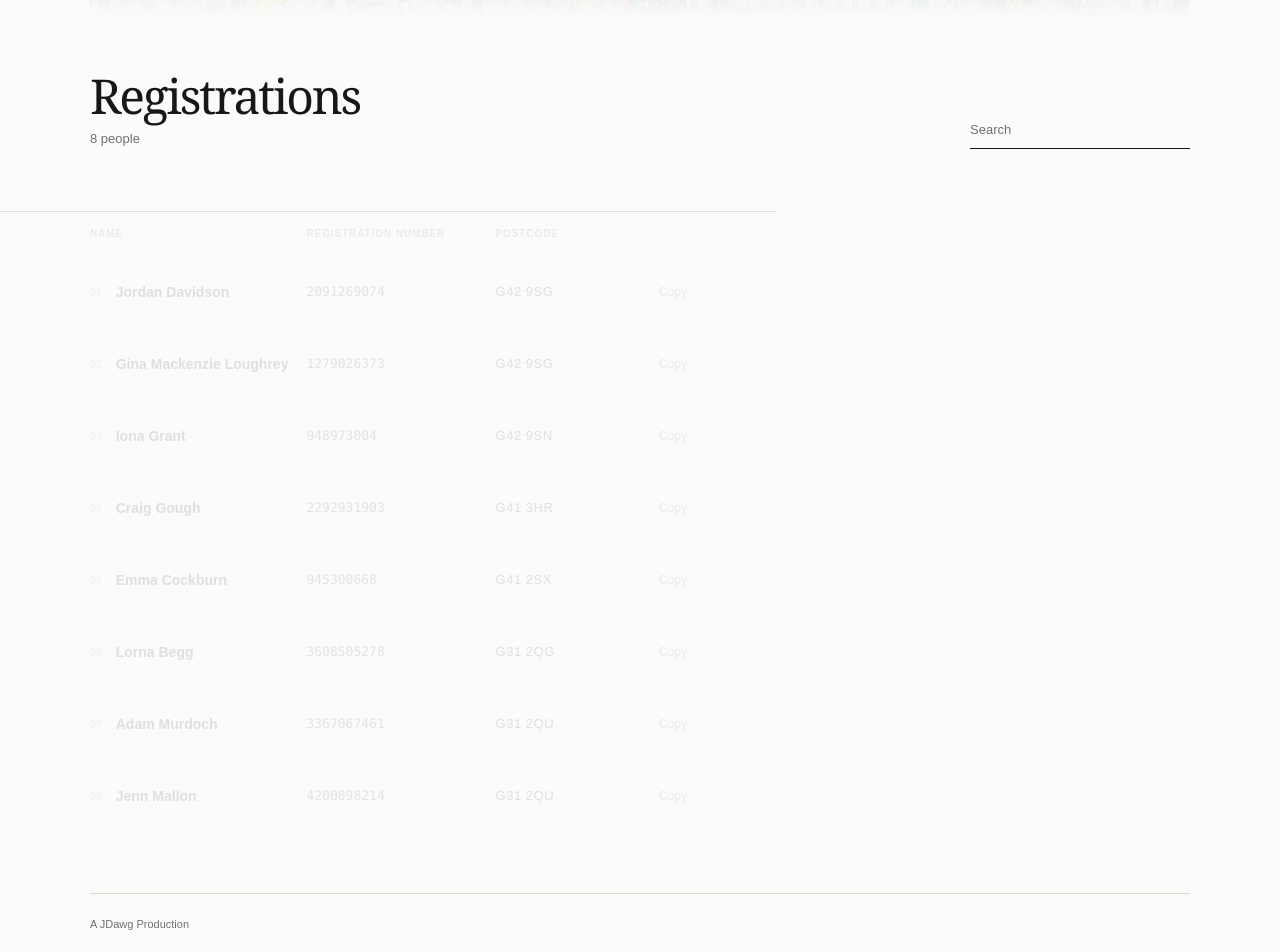
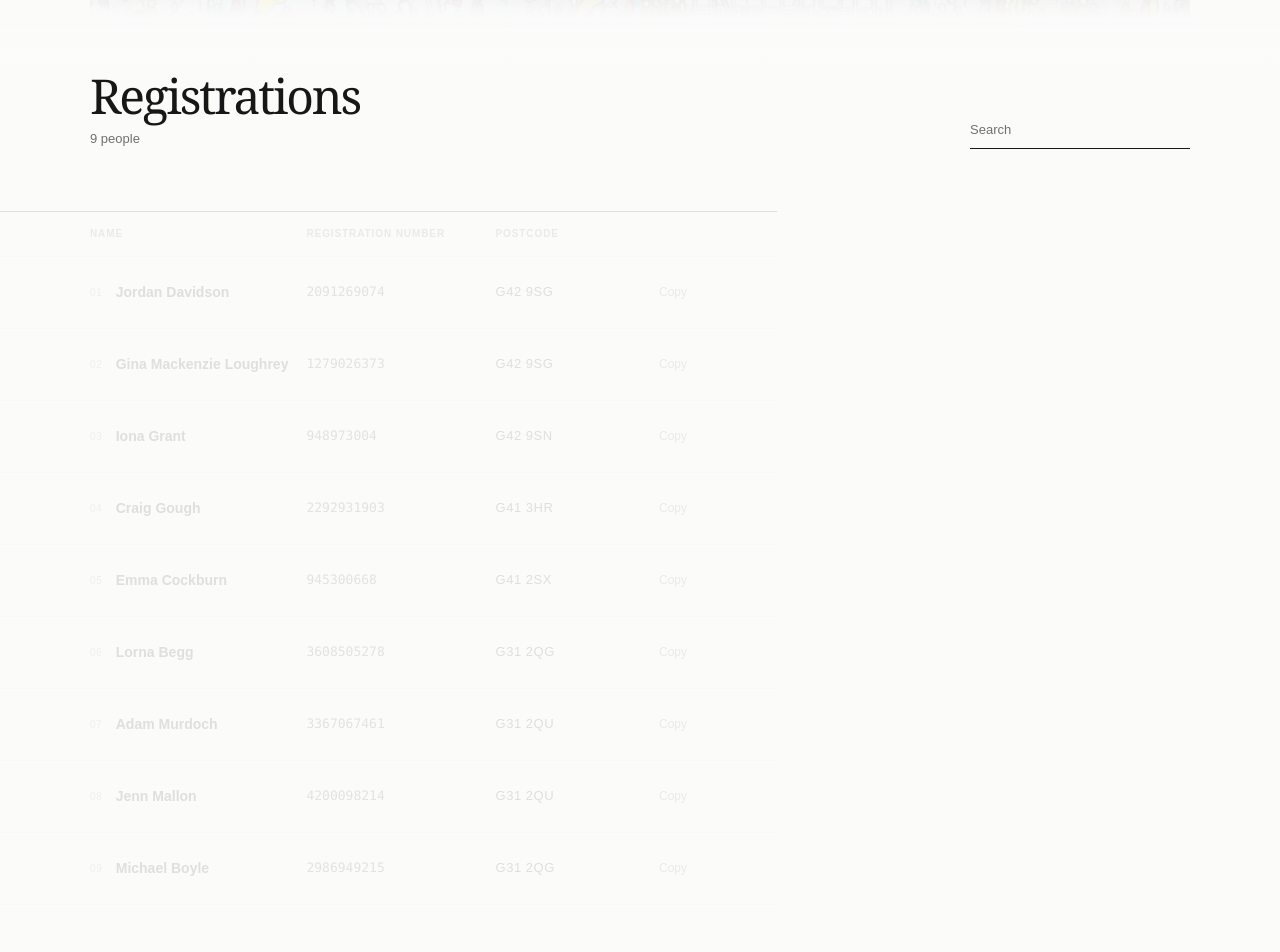
Before and after one commit to jordandavidson1990/glasto-registration, a Next.js app: page / in a window 1280 px wide. Shown: the part 660-1612 px from the top of the page. Built offline with nearby package versions, Linux system fonts and the light colour scheme.

Commit message:
Adds boyle

```diff
--- a/app/registrations.ts
+++ b/app/registrations.ts
@@ -57,4 +57,10 @@ export const registrations: Registration[] = [
     registration: "4200098214",
     postcode: "G31 2QU",
   },
+  {
+    id: "michael-boyle",
+    name: "Michael Boyle",
+    registration: "2986949215",
+    postcode: "G31 2QG",
+  },
 ];
```
